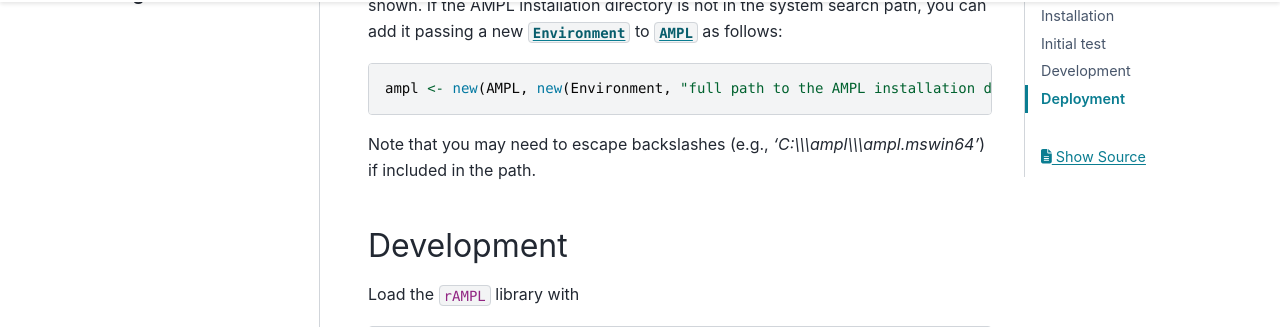
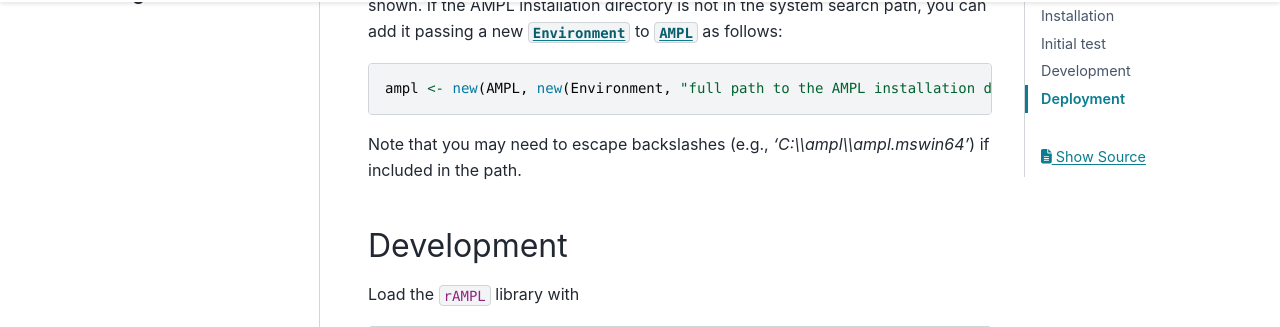
Before and after one commit to ampl/rAMPL, a Sphinx documentation site: the page built from docs/source/getting-started.rst, in a window 1280 px wide and 900 px high, scrolled down 1129 px. Shown: the part 126-453 px from the top of the window. Built offline with Sphinx 7.4.7 and the PyData theme 0.15.4, drawn with Linux system fonts in a browser that asks for light colours.

```diff
--- a/docs/source/getting-started.rst
+++ b/docs/source/getting-started.rst
@@ -56,7 +56,7 @@ you can add it passing a new :class:`Environment` to :class:`AMPL` as follows:
 
   ampl <- new(AMPL, new(Environment, "full path to the AMPL installation directory"))
 
-Note that you may need to escape backslashes (e.g., `'C:\\\\\\ampl\\\\\\ampl.mswin64'`) if included in the path.
+Note that you may need to escape backslashes (e.g., `'C:\\\\ampl\\\\ampl.mswin64'`) if included in the path.
 
 
 Development
```
